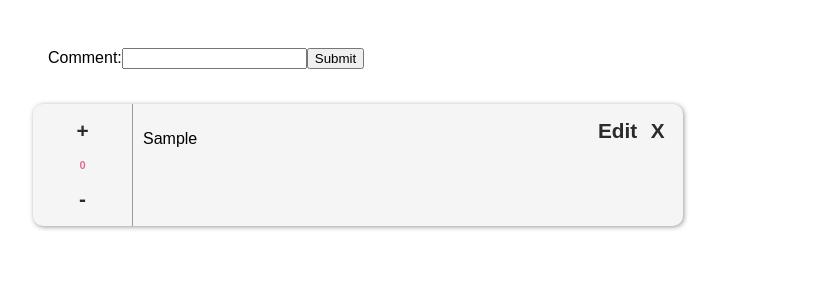
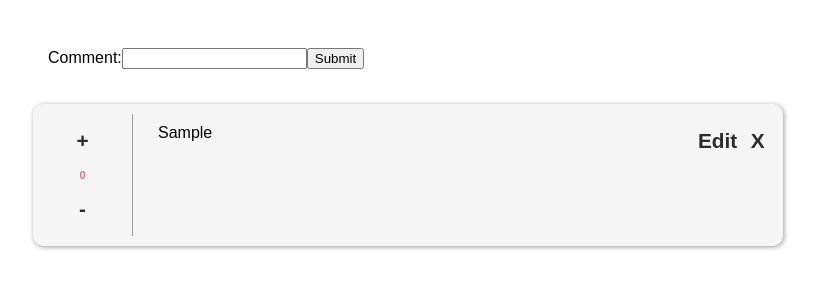
Before and after one commit to luksari/comment-app, a React (Create React App) app: page / in a window 1280 px wide. Both pictures are taken after typing "Sample" into the empty fields and a click on the input "Submit". Shown: the top 300 px of the page, without its empty margins (0-819 px from the left). Built offline with nearby package versions, Linux system fonts and the light colour scheme.

Commit message:
Refactor Comment componebr

```diff
--- a/src/components/Comment.jsx
+++ b/src/components/Comment.jsx
@@ -1,15 +1,13 @@
 import React, { Component } from 'react'
 import styled, { css } from 'styled-components';
 import { connect } from 'react-redux';
-import propTypes from 'prop-types';
 
-import * as actions from '../actions/actions';
+import { THUMB_UP, THUMB_DOWN, EDIT_COMMENT, REMOVE_COMMENT } from '../actions/actions';
 import { thumbUp, thumbDown, editComment, removeComment } from '../actions/CommentActions';
 
 import { CommentForm } from './CommentForm';
 
 function setContent(action) {
-    const { THUMB_UP, THUMB_DOWN, EDIT_COMMENT, REMOVE_COMMENT } = actions;
     switch (action) {
         case THUMB_UP: return '+';
         case THUMB_DOWN: return '-';
@@ -25,9 +23,13 @@ const CommentContainer = styled.div`
     border-radius: 10px;
     color: #2b2b2b;
     display: flex;
+    flex-wrap:nowrap;
     margin: 10px;
-    max-width: 650px;
+    width: 100%;
+    max-width: 750px;
+    padding: 10px 0;
 `
+
 const VotesLabel = styled.p`
     width: 100%;
     font-weight: bold;
@@ -41,7 +43,9 @@ const VotesLabel = styled.p`
 const TextLabel = styled.p`
     color: #000;
     width: 100%;
+    word-wrap: break-word;
     padding: 10px;
+    margin: 0 0 0 15px;
 `
 const Button = styled.button`
     position: relative;
@@ -66,7 +70,7 @@ const Button = styled.button`
         top: 0;
         left: 0;
         z-index: 0;
-            padding: 5px;
+        padding: 5px;
         width: 100%;
         height: 100%;
         opacity: 0;
@@ -79,7 +83,8 @@ const Button = styled.button`
 const FunctionalitiesContainer = styled.div`
     position: relative;
     height: 100%;
-    min-width: 100px;
+    width: 20%;
+    max-width: 100px;
     display: flex;
     justify-content: space-between;
     align-items: center;
@@ -101,11 +106,9 @@ class CommentRaw extends Component {
         this.state = {
             isEditted: false,
         };
-        this.handleClick = this.handleClick.bind(this);
     }
 
-    handleClick(event) {
-        const { THUMB_UP, THUMB_DOWN, EDIT_COMMENT, REMOVE_COMMENT } = actions;
+    handleClick = (event) => {
         const { id, thumbUp, thumbDown, removeComment } = this.props
         switch (event.target.dataset.action) {
             case THUMB_UP: thumbUp(id); break;
@@ -127,14 +130,13 @@ class CommentRaw extends Component {
 
     render() {
         const { content, votes } = this.props
-        const { THUMB_UP, THUMB_DOWN, REMOVE_COMMENT, EDIT_COMMENT } = actions;
         return (
             <CommentContainer>
                 <FunctionalitiesContainer>
                     <Button onClick={this.handleClick} data-action={THUMB_UP}>+</Button>
                     <VotesLabel votes={votes}>{votes}</VotesLabel>
                     <Button onClick={this.handleClick} data-action={THUMB_DOWN}>-</Button>
-                </FunctionalitiesContainer >
+                </FunctionalitiesContainer>
                 {this.state.isEditted ? <CommentForm /> : (<TextLabel>{content}</TextLabel>)}
                 <FunctionalitiesContainer horizontal>
                     <Button onClick={this.handleClick} data-action={EDIT_COMMENT}>Edit</Button>
```
